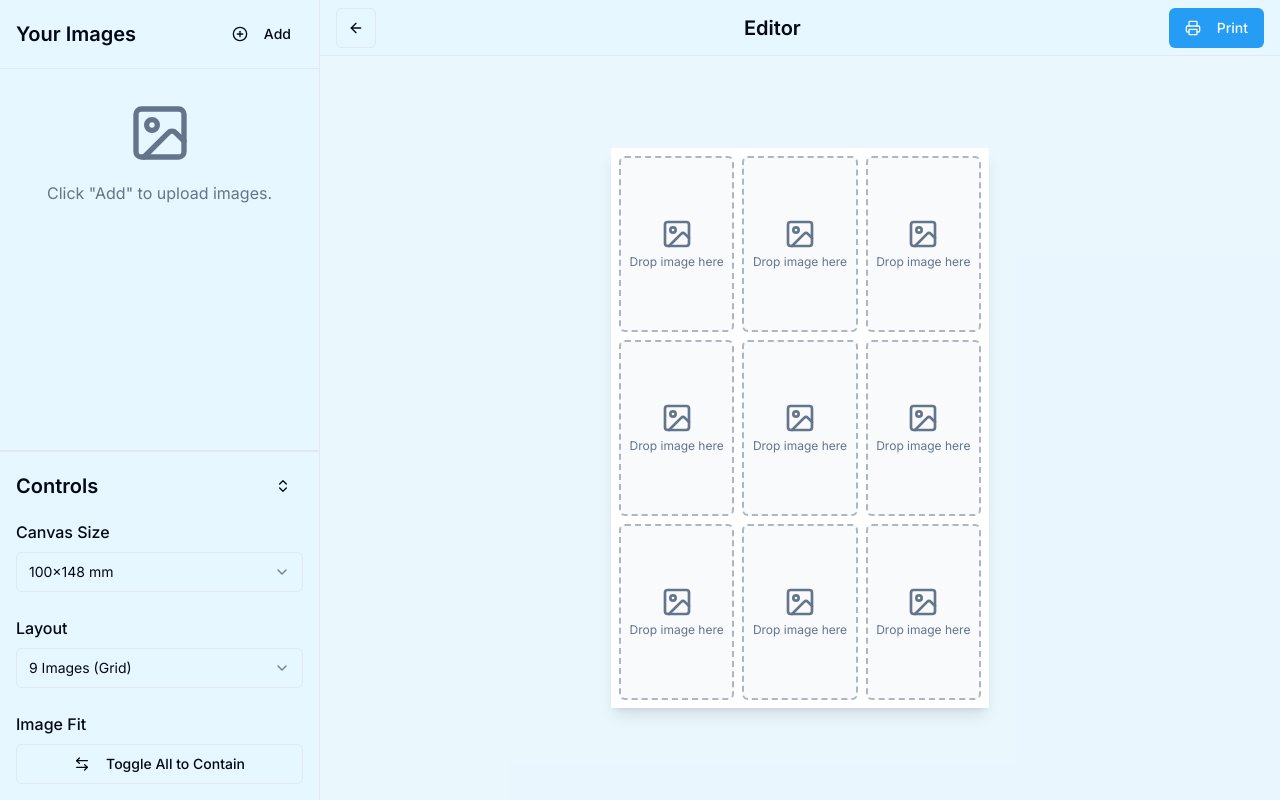
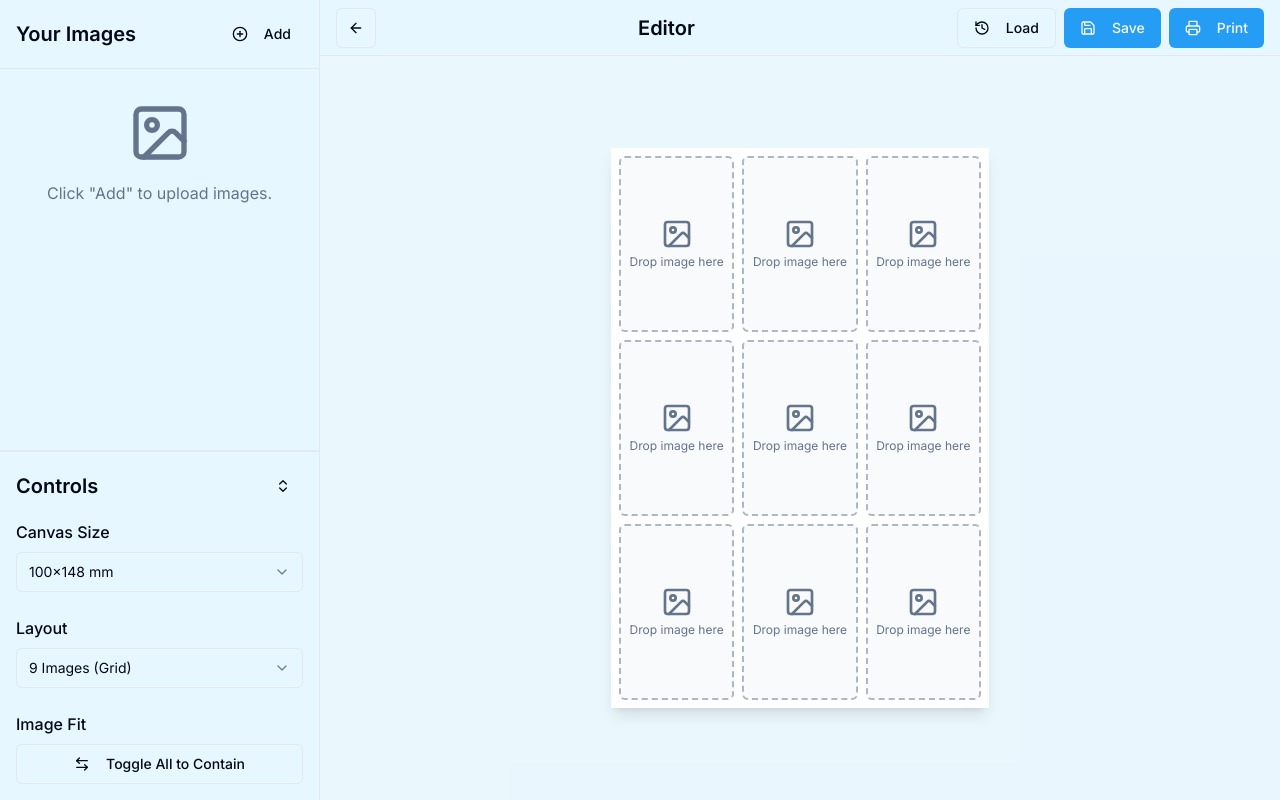
Before and after one commit to wiz-abhi/PhotoFramer, a Next.js app: page /editor in a window 1280 px wide. Built offline with nearby package versions, Linux system fonts and the light colour scheme.

Commit message:
add option to save the frame also after doing all
and make sure that t

```diff
--- a/src/app/editor/page.tsx
+++ b/src/app/editor/page.tsx
@@ -1,11 +1,12 @@
 'use client';
 
-import { useState } from 'react';
+import { useState, useEffect } from 'react';
 import EditorSidebar from '@/components/editor-sidebar';
-import EditorCanvas from '@/components/editor-canvas';
+import EditorCanvas, { PlacedImage } from '@/components/editor-canvas';
 import { Button } from '@/components/ui/button';
-import { ArrowLeft, Printer } from 'lucide-react';
+import { ArrowLeft, Printer, Save, History } from 'lucide-react';
 import Link from 'next/link';
+import { useToast } from '@/hooks/use-toast';
 
 export type CanvasSize = {
   id: string;
@@ -39,10 +40,21 @@ const LAYOUTS: CanvasLayout[] = [
 
 export type ObjectFit = 'cover' | 'contain';
 
+const LOCAL_STORAGE_KEY = 'photoFrameFactoryState';
+
+type SavedState = {
+  canvasSizeId: string;
+  layoutId: string;
+  globalObjectFit: ObjectFit;
+  placedImages: (PlacedImage | null)[];
+};
+
 export default function EditorPage() {
   const [canvasSize, setCanvasSize] = useState<CanvasSize>(SIZES.find(s => s.id === '100x148') || SIZES[0]);
   const [layout, setLayout] = useState<CanvasLayout>(LAYOUTS.find(l => l.id === '3x3') || LAYOUTS[0]);
   const [globalObjectFit, setGlobalObjectFit] = useState<ObjectFit>('cover');
+  const [placedImages, setPlacedImages] = useState<(PlacedImage | null)[]>([]);
+  const { toast } = useToast();
 
   const handlePrint = () => {
     window.print();
@@ -51,6 +63,83 @@ export default function EditorPage() {
   const toggleGlobalObjectFit = () => {
     setGlobalObjectFit(prev => prev === 'cover' ? 'contain' : 'cover');
   }
+
+  const handleSave = () => {
+    try {
+      const stateToSave: SavedState = {
+        canvasSizeId: canvasSize.id,
+        layoutId: layout.id,
+        globalObjectFit,
+        placedImages,
+      };
+      localStorage.setItem(LOCAL_STORAGE_KEY, JSON.stringify(stateToSave));
+      toast({
+        title: "Frame Saved",
+        description: "Your current layout has been saved successfully.",
+      });
+    } catch (error) {
+      console.error("Failed to save state:", error);
+      toast({
+        variant: "destructive",
+        title: "Save Failed",
+        description: "Could not save your frame. Your browser storage might be full.",
+      });
+    }
+  };
+
+  const handleLoad = () => {
+    try {
+      const savedStateJSON = localStorage.getItem(LOCAL_STORAGE_KEY);
+      if (savedStateJSON) {
+        const savedState: SavedState = JSON.parse(savedStateJSON);
+        const newSize = SIZES.find(s => s.id === savedState.canvasSizeId) || canvasSize;
+        const newLayout = LAYOUTS.find(l => l.id === savedState.layoutId) || layout;
+
+        setCanvasSize(newSize);
+        setLayout(newLayout);
+        setGlobalObjectFit(savedState.globalObjectFit);
+        setPlacedImages(savedState.placedImages);
+
+        toast({
+          title: "Frame Loaded",
+          description: "Your last saved layout has been loaded.",
+        });
+      } else {
+        toast({
+            variant: "destructive",
+            title: "No Saved Frame",
+            description: "We couldn't find a previously saved frame.",
+        });
+      }
+    } catch (error) {
+      console.error("Failed to load state:", error);
+      toast({
+        variant: "destructive",
+        title: "Load Failed",
+        description: "Could not load your saved frame. The data may be corrupted.",
+      });
+    }
+  };
+
+  useEffect(() => {
+    handleLoad();
+    // eslint-disable-next-line react-hooks/exhaustive-deps
+  }, []);
+
+
+  useEffect(() => {
+    const totalFrames = layout.grid[0] * layout.grid[1];
+    setPlacedImages(currentImages => {
+      const newImages = Array(totalFrames).fill(null);
+      for(let i = 0; i < Math.min(totalFrames, currentImages.length); i++) {
+        if(currentImages[i]) {
+          newImages[i] = currentImages[i];
+        }
+      }
+      return newImages;
+    });
+  }, [layout]);
+
 
   return (
     <div className="flex h-screen bg-muted/40">
@@ -65,7 +154,7 @@ export default function EditorPage() {
         globalFit={globalObjectFit}
       />
       <main className="flex-1 flex flex-col overflow-hidden">
-        <header className="flex h-14 items-center justify-between border-b bg-background px-4">
+        <header className="flex h-14 items-center justify-between border-b bg-background px-4 gap-2">
             <Button variant="outline" size="icon" asChild>
                 <Link href="/">
                     <ArrowLeft className="h-4 w-4" />
@@ -73,13 +162,29 @@ export default function EditorPage() {
                 </Link>
             </Button>
           <h1 className="text-xl font-semibold">Editor</h1>
-          <Button onClick={handlePrint}>
-            <Printer className="mr-2 h-4 w-4" />
-            Print
-          </Button>
+          <div className='flex items-center gap-2'>
+            <Button onClick={handleLoad} variant="outline">
+                <History className="mr-2 h-4 w-4" />
+                Load
+            </Button>
+            <Button onClick={handleSave}>
+                <Save className="mr-2 h-4 w-4" />
+                Save
+            </Button>
+            <Button onClick={handlePrint}>
+                <Printer className="mr-2 h-4 w-4" />
+                Print
+            </Button>
+          </div>
         </header>
         <div className="flex-1 overflow-auto p-4 md:p-8 flex items-center justify-center">
-            <EditorCanvas size={canvasSize} layout={layout} globalFit={globalObjectFit} />
+            <EditorCanvas
+                size={canvasSize}
+                layout={layout}
+                globalFit={globalObjectFit}
+                placedImages={placedImages}
+                setPlacedImages={setPlacedImages}
+             />
         </div>
       </main>
     </div>
--- a/src/components/editor-canvas.tsx
+++ b/src/components/editor-canvas.tsx
@@ -1,7 +1,7 @@
 
 'use client';
 
-import { useState, DragEvent, useEffect } from 'react';
+import { useState, DragEvent, Dispatch, SetStateAction } from 'react';
 import type { CanvasSize, CanvasLayout, ObjectFit } from '@/app/editor/page';
 import { cn } from '@/lib/utils';
 import Image from 'next/image';
@@ -9,18 +9,20 @@ import { ImageIcon, Trash2, ArrowLeftRight } from 'lucide-react';
 import { Button } from './ui/button';
 import { ZoomDialog } from './zoom-dialog';
 
-interface EditorCanvasProps {
-  size: CanvasSize;
-  layout: CanvasLayout;
-  globalFit: ObjectFit;
-}
-
 export type PlacedImage = {
   src: string;
   objectFit: ObjectFit;
   position: { x: number; y: number }; // 0-100 for object-position
   zoom: number; // 1 = 100%
 };
+
+interface EditorCanvasProps {
+  size: CanvasSize;
+  layout: CanvasLayout;
+  globalFit: ObjectFit;
+  placedImages: (PlacedImage | null)[];
+  setPlacedImages: Dispatch<SetStateAction<(PlacedImage | null)[]>>;
+}
 
 type DragState = {
   index: number;
@@ -35,23 +37,12 @@ type EditingState = {
   image: PlacedImage;
 };
 
-export default function EditorCanvas({ size, layout, globalFit }: EditorCanvasProps) {
+export default function EditorCanvas({ size, layout, globalFit, placedImages, setPlacedImages }: EditorCanvasProps) {
   const [rows, cols] = layout.grid;
   const totalFrames = rows * cols;
-  const [placedImages, setPlacedImages] = useState<(PlacedImage | null)[]>(Array(totalFrames).fill(null));
   const [dragState, setDragState] = useState<DragState | null>(null);
   const [editingImage, setEditingImage] = useState<EditingState | null>(null);
 
-  useEffect(() => {
-    // Reset canvas when layout or size changes
-    setPlacedImages(Array(layout.grid[0] * layout.grid[1]).fill(null));
-  }, [layout, size]);
-
-  useEffect(() => {
-    setPlacedImages(currentImages =>
-        currentImages.map(img => img ? { ...img, objectFit: globalFit, zoom: 1, position: { x: 50, y: 50 } } : null)
-    );
-  }, [globalFit]);
 
   const handleDragOver = (e: DragEvent<HTMLDivElement>) => {
     e.preventDefault();
--- a/src/hooks/use-toast.ts
+++ b/src/hooks/use-toast.ts
@@ -8,7 +8,7 @@ import type {
   ToastProps,
 } from "@/components/ui/toast"
 
-const TOAST_LIMIT = 1
+const TOAST_LIMIT = 3
 const TOAST_REMOVE_DELAY = 1000000
 
 type ToasterToast = ToastProps & {
```
